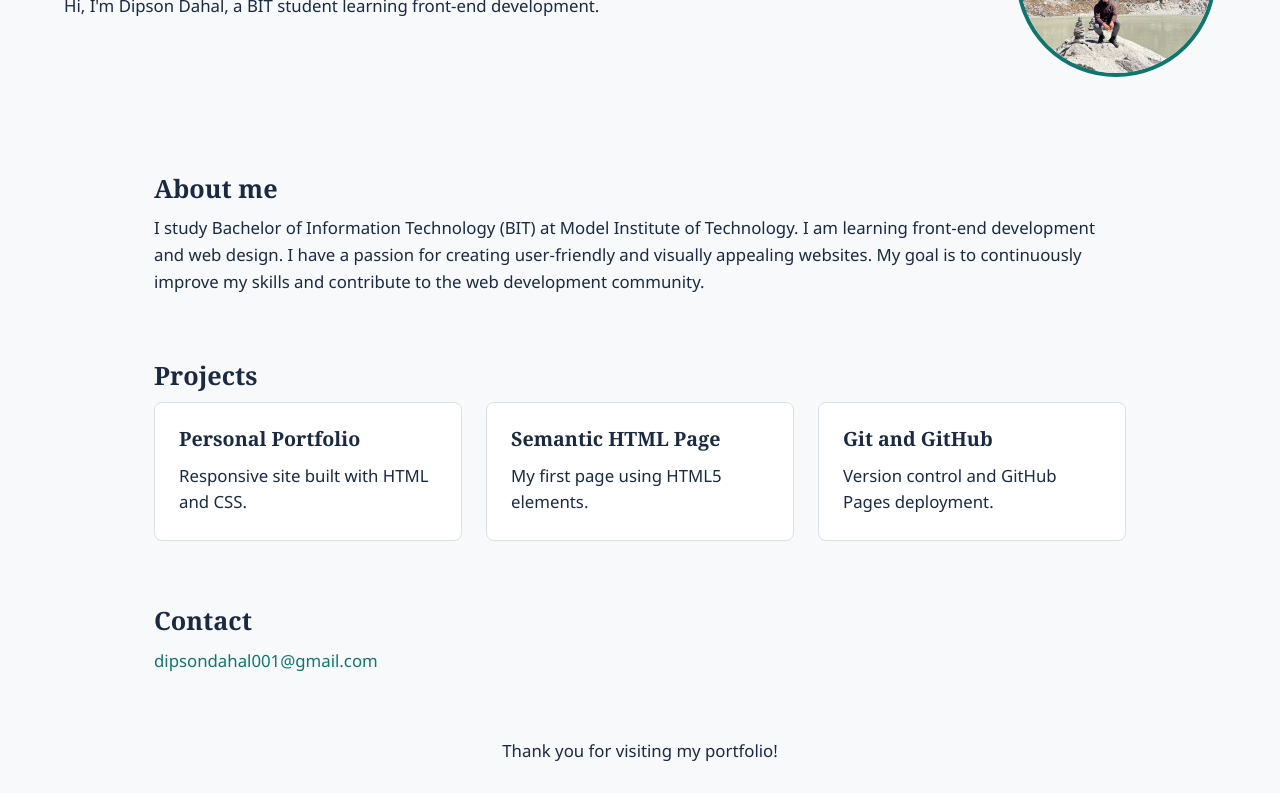
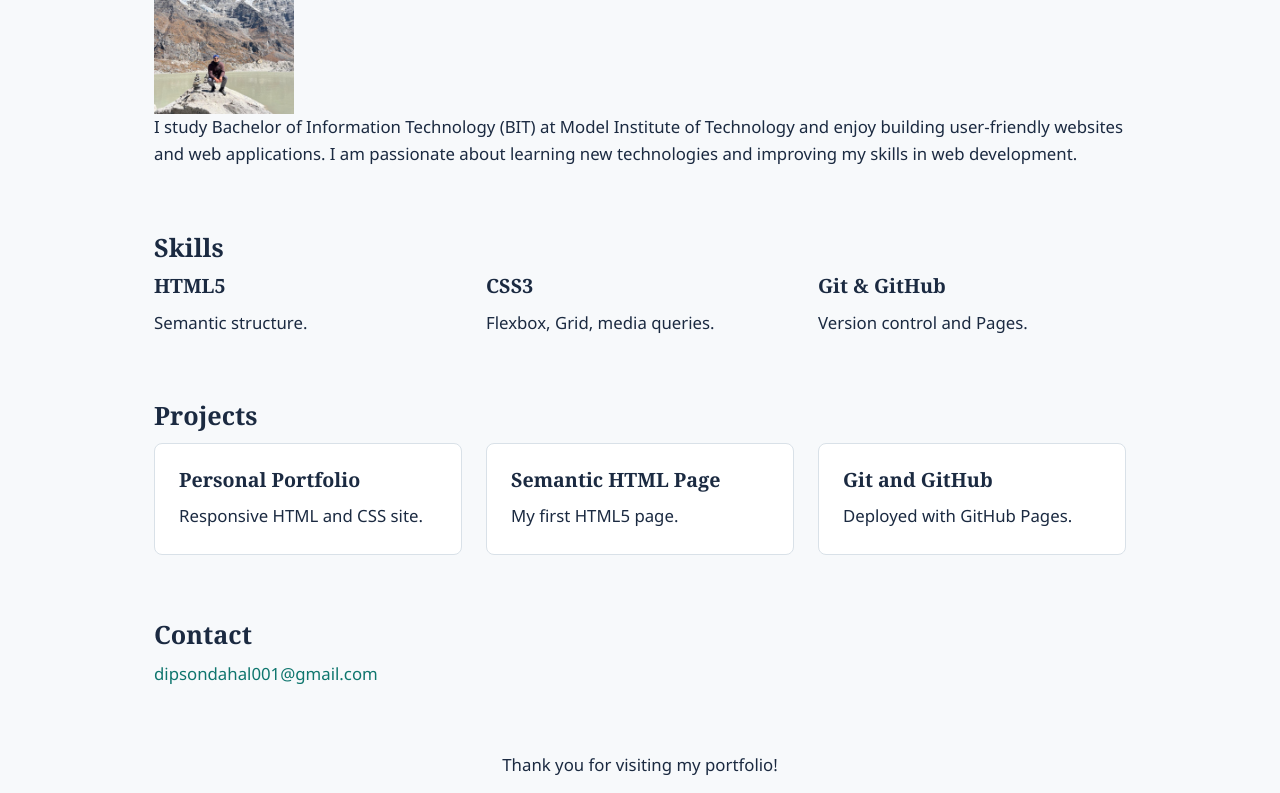
Before and after one commit to D1PS0N/my-portfolio-week-3-, a plain HTML site: page index.html in a window 1280 px wide. Shown: the part 246-1039 px from the top of the page. Drawn offline with Linux system fonts and the light colour scheme.

Commit message:
updated code
Updated the structure and content of the portfolio webpage, including a new skills section and improved header layout.

```diff
--- a/index.html
+++ b/index.html
@@ -12,73 +12,84 @@
 
 <body>
 
-  <!-- Header: logo and navigation -->
+  <!-- Header: name, subtitle and navigation -->
   <header>
-    <a class="logo" href="#top">Dipson Dahal</a>
-    <nav>
-      <a href="#about">About</a>
-      <a href="#projects">Projects</a>
-      <a href="#contact">Contact</a>
-    </nav>
+    <div class="box bar">
+      <div>
+        <h1 class="logo"><a href="#about">Dipson Dahal</a></h1>
+        <p>BIT Student &amp; Aspiring Web Developer</p>
+      </div>
+      <nav>
+        <a href="#about">About</a>
+        <a href="#skills">Skills</a>
+        <a href="#projects">Projects</a>
+        <a href="#contact">Contact</a>
+      </nav>
+    </div>
   </header>
 
   <main>
 
-    <!-- Hero: introduction and profile photo -->
-    <section class="hero" id="top">
-      <div>
-        <h1>I build clear, accessible websites.</h1>
-        <p>Hi, I'm Dipson Dahal, a BIT student learning front-end development.</p>
+    <!-- About: photo beside text -->
+    <section class="box" id="about">
+      <h2>About Me</h2>
+      <div class="about">
+        <img src="images/Profile.jpeg" alt="Portrait of Dipson Dahal" width="140" height="140">
+        <p>
+          I study Bachelor of Information Technology (BIT) at Model Institute of Technology
+          and enjoy building user-friendly websites and web applications. I am passionate about learning new technologies and improving my skills in web development.
+        </p>
       </div>
-      <img src="images/Profile.jpeg" alt="Portrait of Dipson Dahal" width="200" height="200">
     </section>
 
-    <!-- About -->
-    <section id="about">
-      <h2>About me</h2>
-      <p>
-        I study Bachelor of Information Technology (BIT) at Model Institute of Technology.
-        I am learning front-end development and web design. I have a passion for creating
-        user-friendly and visually appealing websites. My goal is to continuously improve
-        my skills and contribute to the web development community.
-      </p>
+    <!-- Skills -->
+    <section class="box" id="skills">
+      <h2>Skills</h2>
+      <div class="grid">
+        <div>
+          <h3>HTML5</h3>
+          <p>Semantic structure.</p>
+        </div>
+        <div>
+          <h3>CSS3</h3>
+          <p>Flexbox, Grid, media queries.</p>
+        </div>
+        <div>
+          <h3>Git &amp; GitHub</h3>
+          <p>Version control and Pages.</p>
+        </div>
+      </div>
     </section>
 
-    <!-- Projects: displayed in a responsive CSS Grid -->
-    <section id="projects">
+    <!-- Projects -->
+    <section class="box" id="projects">
       <h2>Projects</h2>
       <div class="grid">
-
         <article>
           <h3>Personal Portfolio</h3>
-          <p>Responsive site built with HTML and CSS.</p>
+          <p>Responsive HTML and CSS site.</p>
         </article>
-
         <article>
           <h3>Semantic HTML Page</h3>
-          <p>My first page using HTML5 elements.</p>
+          <p>My first HTML5 page.</p>
         </article>
-
         <article>
           <h3>Git and GitHub</h3>
-          <p>Version control and GitHub Pages deployment.</p>
+          <p>Deployed with GitHub Pages.</p>
         </article>
-
       </div>
     </section>
 
     <!-- Contact -->
-    <section id="contact">
+    <section class="box" id="contact">
       <h2>Contact</h2>
-      <p><a href="mailto:dipsondahal001@gmail.com">dipsondahal001@gmail.com</a></p>
+      <a href="mailto:dipsondahal001@gmail.com">dipsondahal001@gmail.com</a>
     </section>
 
   </main>
 
   <!-- Footer -->
-  <footer>
-    <p>Thank you for visiting my portfolio!</p>
-  </footer>
+  <footer>Thank you for visiting my portfolio!</footer>
 
 </body>
 
```
